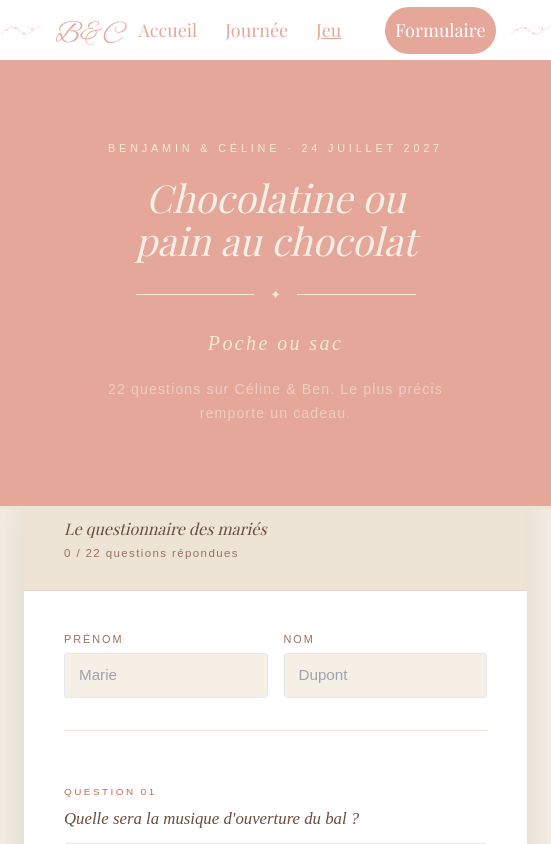
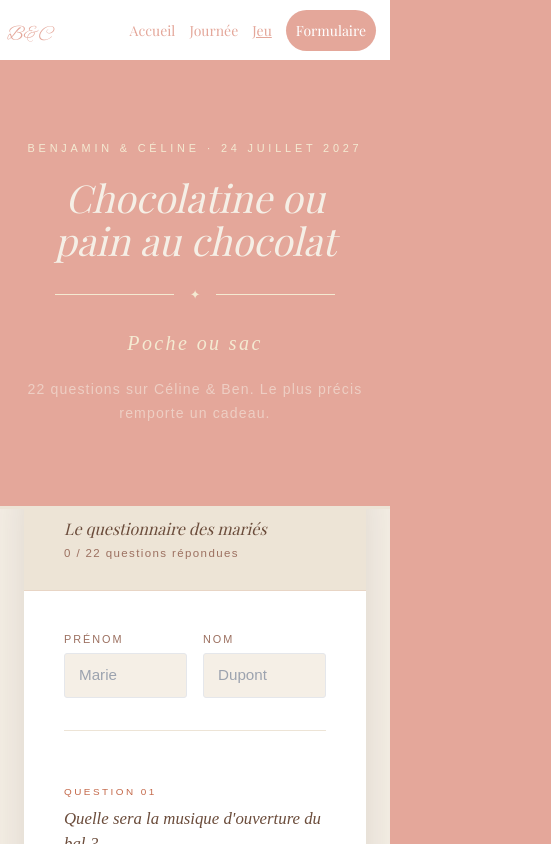
Before and after one commit to bendenois/benetcece2027, a Next.js app: page /jeu in a window 390 px wide. Shown: the top 844 px of the page, 551 px wide, since content can reach past the window. Built offline with nearby package versions, Linux system fonts and the light colour scheme; a web font is replaced by a local one.

Commit message:
improve for mobile

```diff
--- a/app/globals.css
+++ b/app/globals.css
@@ -184,6 +184,64 @@ body {
     }
   }
 }
+
+@media (max-width: 500px) {
+  body{
+    min-width: auto;
+    .topbar{
+      svg{
+        display: none;
+      }
+      .topbar-initials{
+        font-size: 20px;
+        margin-left: 7px;
+      }
+      .button{
+        margin-left: 0;
+        font-size: 14px;
+      }
+    }
+    .main-container{
+      .countdown-container{
+        margin-left: 7px;
+        margin-right: 7px;
+        gap: 7px;
+        .countdown-item{
+          height: 60px;
+          width: 60px;
+          .countdown-item-value{
+            font-size: 24px;
+            top: 7px;
+            position: relative;
+          }
+          .countdown-item-label{
+            font-size: 9px;
+          }
+        }
+      }
+      .icon-line{
+        margin-left: 20px;
+        margin-right: 20px;
+      }
+      section{
+        div:first-child{
+          display: flex;
+          flex-direction: column;
+          margin-top: 15px !important;
+          div{
+            margin: 0 !important;
+            position: initial !important;
+          }
+        }
+      }
+    }
+  }
+  .journee-contact-section{
+    display: flex !important;
+    flex-direction: column;
+  }
+}
+
 @tailwind base;
 @tailwind components;
 @tailwind utilities;
--- a/app/journee/page.tsx
+++ b/app/journee/page.tsx
@@ -101,12 +101,22 @@ export default function journee() {
                         </div>
 
                         {/* Carte Google Maps */}
-                        <div style={{ height: 340, background: c.creamDark }}>
+                        <div style={{
+                            position: "relative",
+                            width: "100%",
+                            paddingBottom: "56.25%",
+                            background: c.creamDark
+                        }}>
                             <iframe
                                 src={`https://www.google.com/maps/embed/v1/place?key=${process.env.NEXT_PUBLIC_GOOGLE_MAPS_API_KEY}&q=Chateau+Hotel+Domaine+de+Valmont,Barsac,France&zoom=14`}
-                                width="100%"
-                                height="340"
-                                style={{ border: 0, display: "block" }}
+                                style={{
+                                    position: "absolute",
+                                    top: 0, left: 0,
+                                    width: "100%",
+                                    height: "100%",
+                                    border: 0,
+                                    display: "block",
+                                }}
                                 allowFullScreen
                                 loading="lazy"
                                 referrerPolicy="no-referrer-when-downgrade"
@@ -114,7 +124,7 @@ export default function journee() {
                         </div>
 
                         {/* Lien itinéraire */}
-                        <div style={{ padding: "16px 36px", borderTop: `1px solid ${c.creamDark}` }}>
+                        <div style={{padding: "16px 36px", borderTop: `1px solid ${c.creamDark}` }}>
                             <a
                                 href="https://maps.google.com/?q=Domaine+de+Valmont,+Barsac,+France"
                                 target="_blank"
@@ -214,7 +224,7 @@ export default function journee() {
                 <div style={{ marginTop: 72 }}>
                     <SectionHeader label="Contacts" title="Nous joindre" color={c} />
 
-                    <div style={{
+                    <div className="journee-contact-section" style={{
                         display: "grid",
                         gridTemplateColumns: "1fr 1fr",
                         gap: 20,
```
Also changed, not shown: 1 other file (tests, documents, lock files or other folders).
